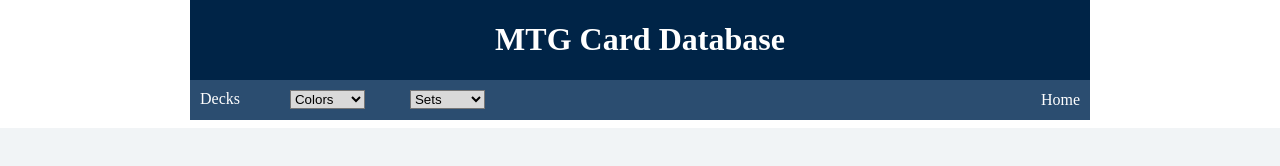
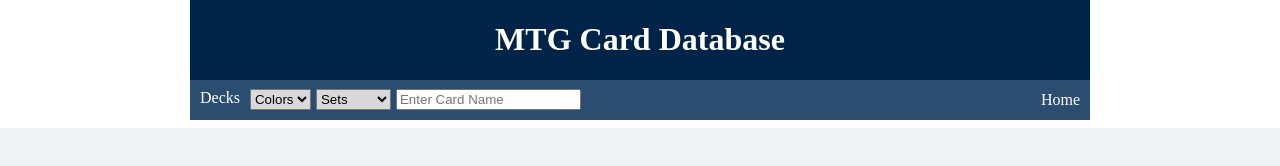
Before and after one commit to Eric-Fried/MTG-DeckBuilder, a plain HTML site: page index.html in a window 1280 px wide. Both pictures are taken after a click on the element "Card Search". Drawn offline with Linux system fonts and the light colour scheme; no server answers.

Commit message:
added search box

```diff
--- a/index.html
+++ b/index.html
@@ -48,6 +48,11 @@
               <option value="MOM">March of the Machine</option>
               <option value="MAT">March of the Machine: The Aftermath</option>
             </select>
+            <input
+              name="search-box"
+              id="search-box"
+              type="search"
+              placeholder="Enter Card Name" />
           </div>
           <div id="home-button" class="column-one-third">
             <a href="#">Home</a>
```
